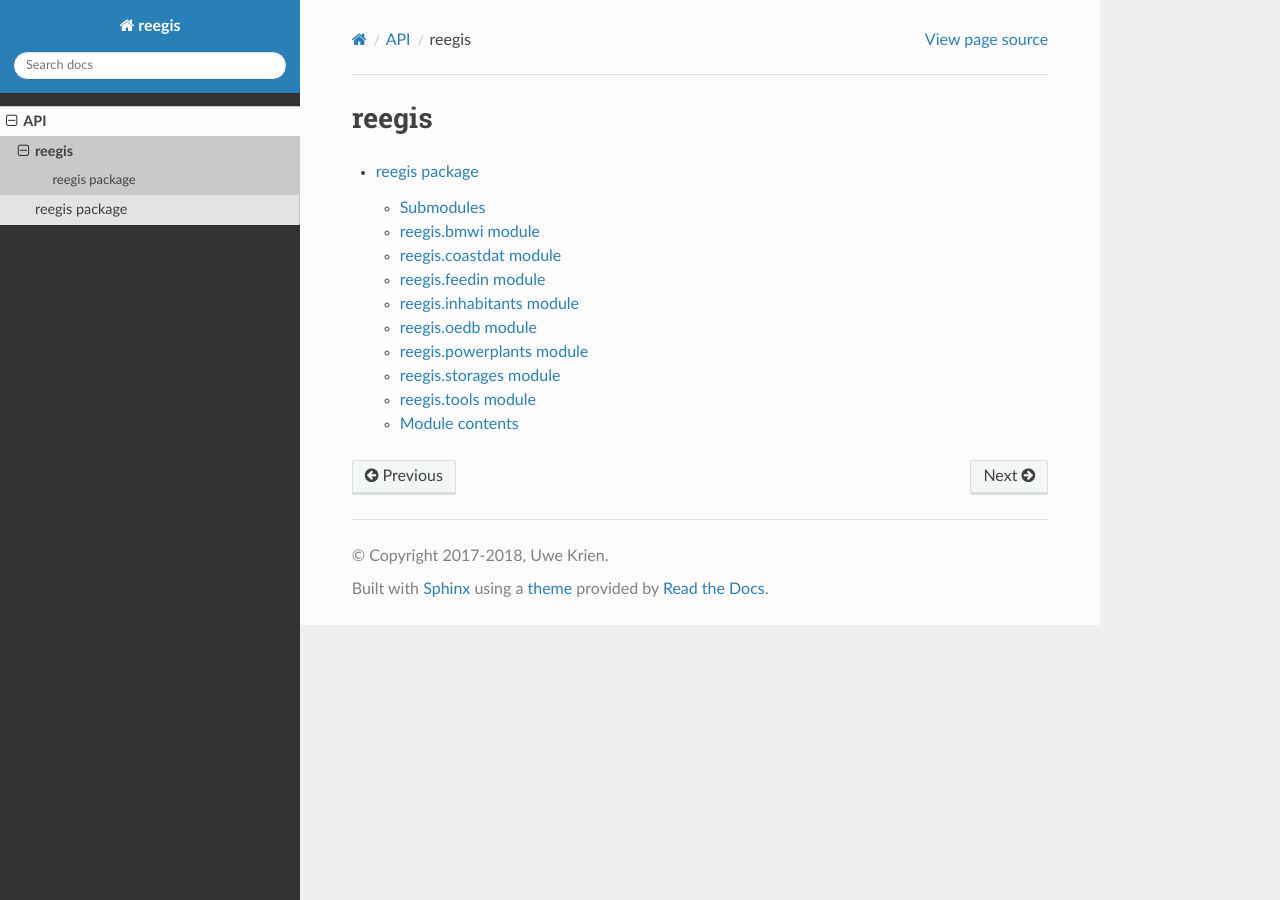
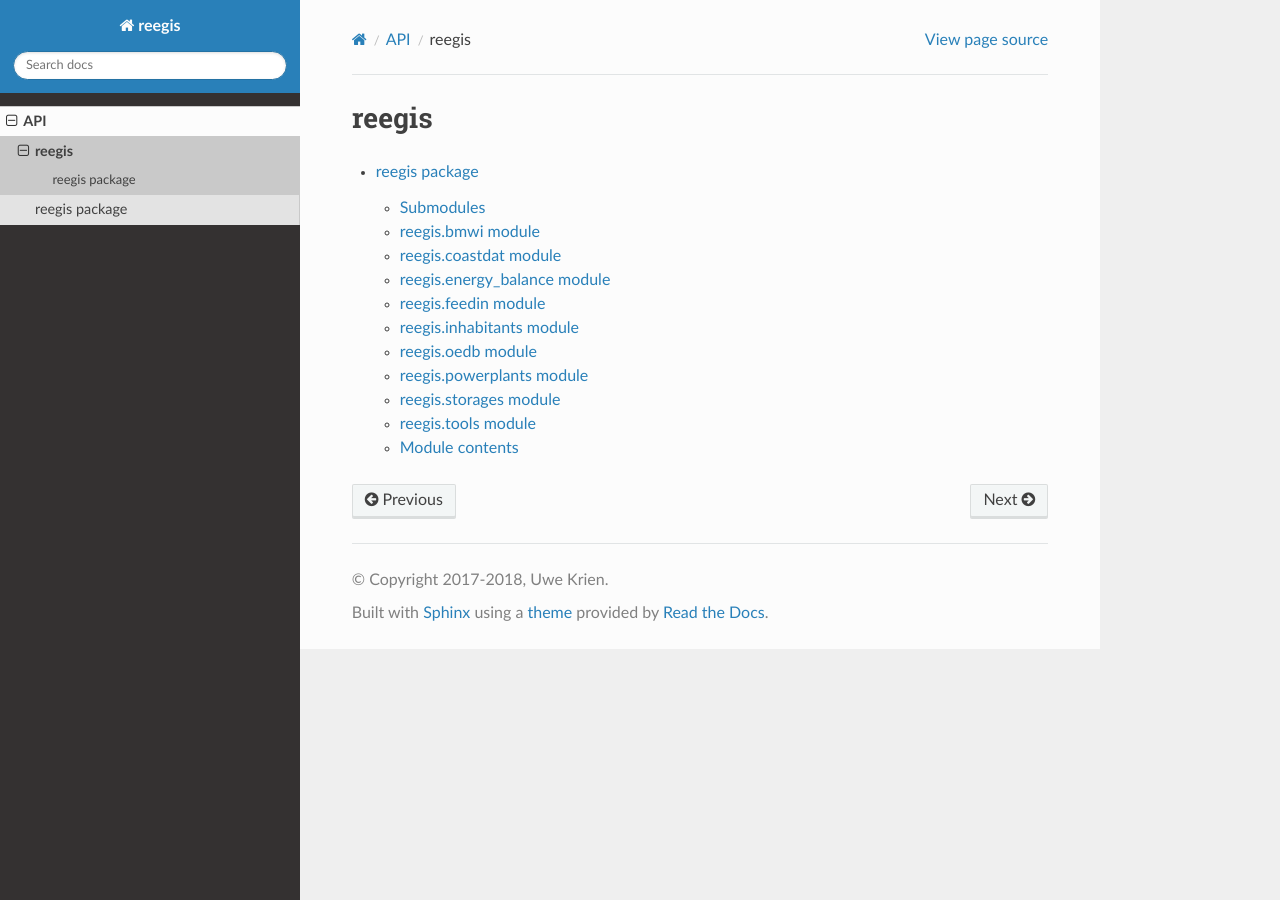
Before and after one commit to reegis/reegis, a Sphinx documentation site: the page built from docs/api/modules.rst, in a window 1280 px wide. Built offline with Sphinx 7.4.7 and the Read the Docs theme 2.0.0, drawn with Linux system fonts in a browser that asks for light colours; formulas are drawn with MathJax 3.

```diff
--- a/docs/api/reegis.rst
+++ b/docs/api/reegis.rst
@@ -16,6 +16,14 @@ reegis.coastdat module
 ----------------------
 
 .. automodule:: reegis.coastdat
+    :members:
+    :undoc-members:
+    :show-inheritance:
+
+reegis.energy_balance module
+----------------------
+
+.. automodule:: reegis.energy_balance
     :members:
     :undoc-members:
     :show-inheritance:
```
